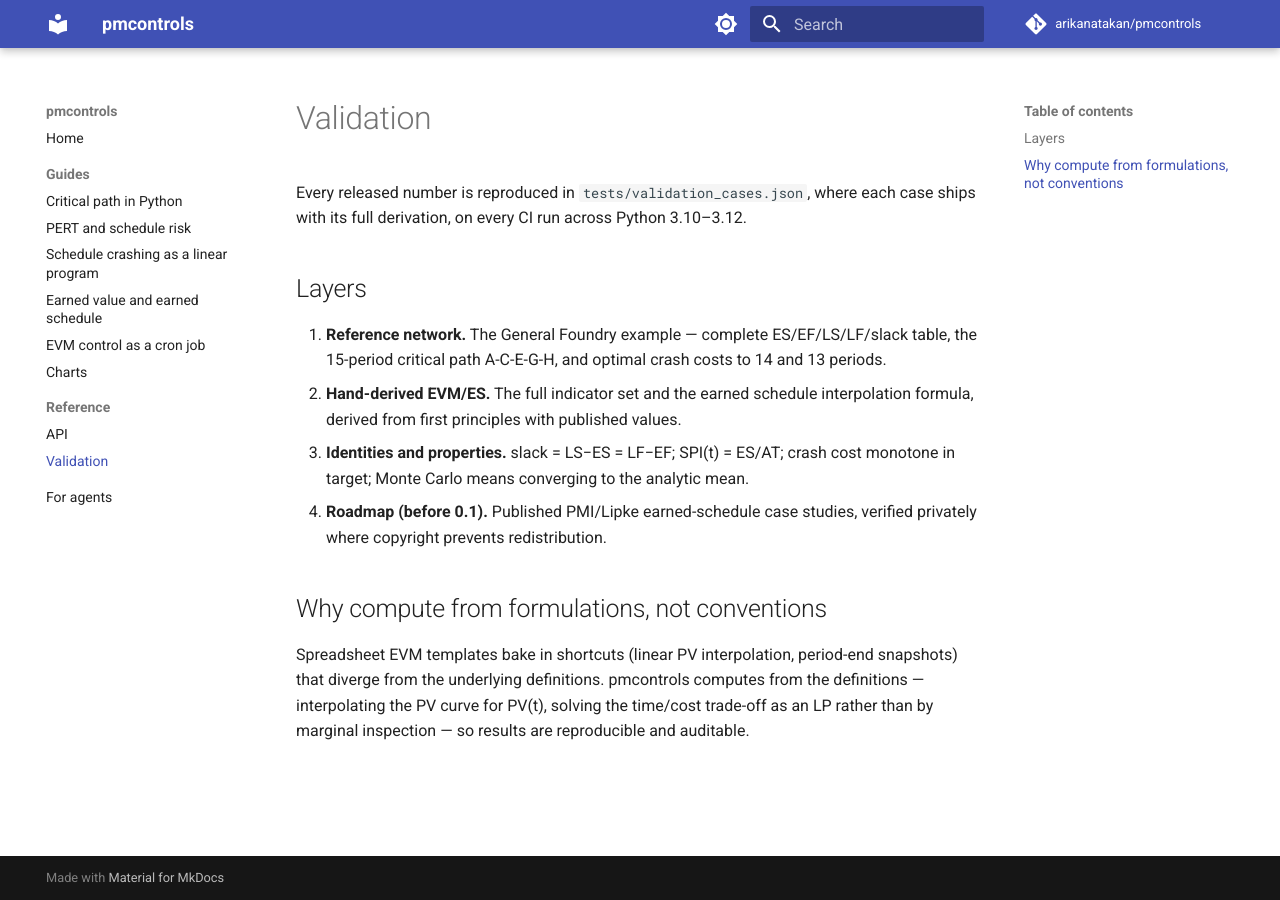
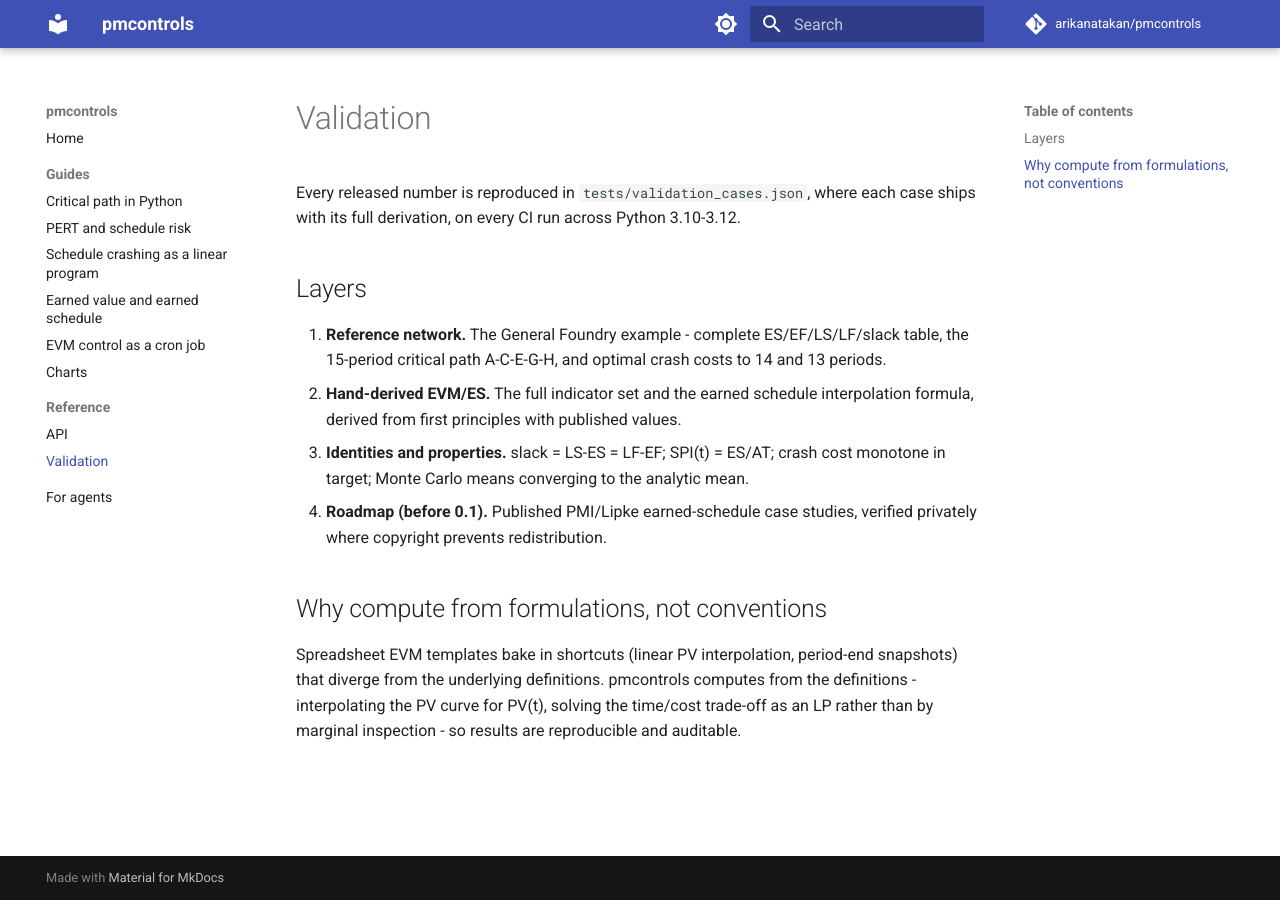
Before and after one commit to arikanatakan/pmcontrols, an MkDocs documentation site: the page built from docs/reference/validation.md, in a window 1280 px wide. Built offline with MkDocs 1.6.1 and Material for MkDocs 9.7.7, drawn with Linux system fonts in a browser that asks for light colours; comment, search, counter and statistics services are not loaded.

```diff
--- a/docs/reference/validation.md
+++ b/docs/reference/validation.md
@@ -2,17 +2,17 @@
 
 Every released number is reproduced in `tests/validation_cases.json`,
 where each case ships with its full derivation, on every CI run across
-Python 3.10–3.12.
+Python 3.10-3.12.
 
 ## Layers
 
-1. **Reference network.** The General Foundry example — complete
+1. **Reference network.** The General Foundry example - complete
    ES/EF/LS/LF/slack table, the 15-period critical path A-C-E-G-H, and
    optimal crash costs to 14 and 13 periods.
 2. **Hand-derived EVM/ES.** The full indicator set and the earned
    schedule interpolation formula, derived from first principles with
    published values.
-3. **Identities and properties.** slack = LS−ES = LF−EF; SPI(t) = ES/AT;
+3. **Identities and properties.** slack = LS-ES = LF-EF; SPI(t) = ES/AT;
    crash cost monotone in target; Monte Carlo means converging to the
    analytic mean.
 4. **Roadmap (before 0.1).** Published PMI/Lipke earned-schedule case
@@ -22,6 +22,6 @@ Python 3.10–3.12.
 
 Spreadsheet EVM templates bake in shortcuts (linear PV interpolation,
 period-end snapshots) that diverge from the underlying definitions.
-pmcontrols computes from the definitions — interpolating the PV curve for
+pmcontrols computes from the definitions - interpolating the PV curve for
 PV(t), solving the time/cost trade-off as an LP rather than by marginal
-inspection — so results are reproducible and auditable.
+inspection - so results are reproducible and auditable.
--- a/pmcontrols/__init__.py
+++ b/pmcontrols/__init__.py
@@ -1,4 +1,4 @@
-"""pmcontrols — project scheduling and earned value control for Python.
+"""pmcontrols - project scheduling and earned value control for Python.
 
 Validated, pandas-native, automation-first project controls.
 
```
Also changed, not shown: CONTRIBUTING.md (+6 -6 lines), agents.md (deleted, +0 -26 lines), docs/agents.md (+3 -3 lines), docs/llms.txt (+5 -5 lines).
